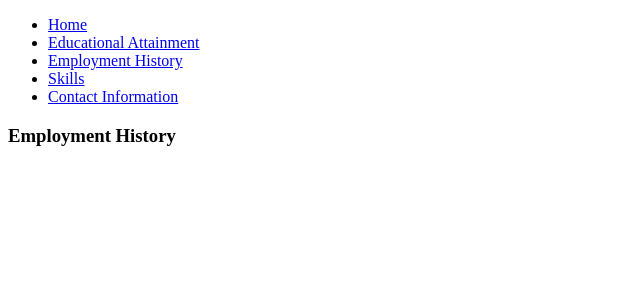
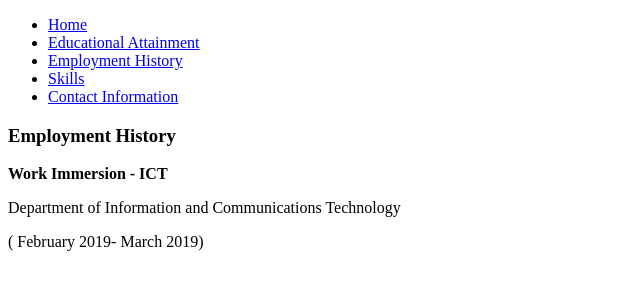
Before and after one commit to LatrellAndrei/Resume, a plain HTML site: page Employmenthistory.html in a window 1280 px wide. Shown: the whole page, without its empty margins (0-640 px from the left). Drawn offline with Linux system fonts and the light colour scheme.

Commit message:
updated Employmenthist

```diff
--- a/Employmenthistory.html
+++ b/Employmenthistory.html
@@ -16,5 +16,8 @@
 	</ul>
 </nav>
 <h3>Employment History</h3>
+<p><b>Work Immersion - ICT</b></p>
+<p>Department of Information and Communications Technology </p>
+<p>( February 2019- March 2019)</p>
 </body>
 </html
```
